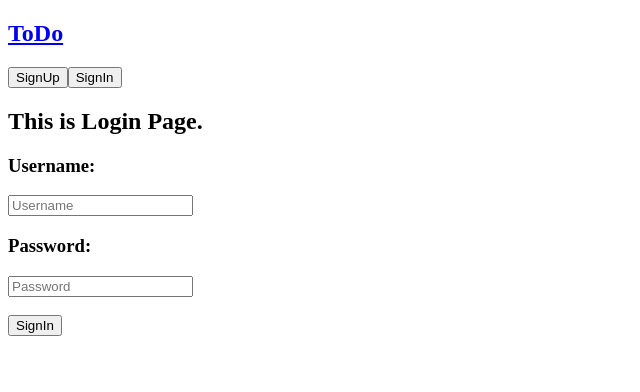
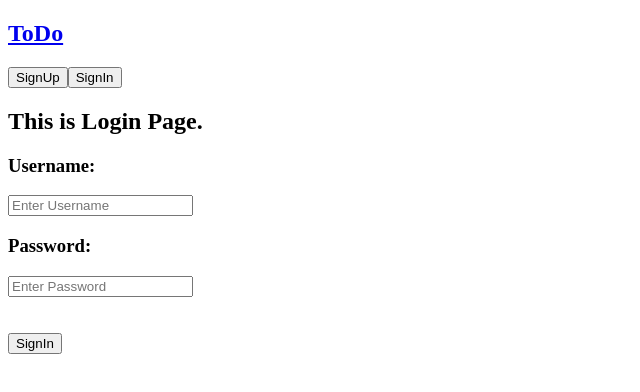
Before and after one commit to HashirAKB/Never-Ending-Todo-App-Frontend, a React (Vite) app: page /signin in a window 1280 px wide. Shown: the top 392 px of the page, without its empty margins (0-640 px from the left). Built offline with nearby package versions, Linux system fonts and the light colour scheme; no server answers.

Commit message:
Refactored Login Feature to Use React Hook Form and Updated Dependencies

```diff
--- a/src/components/Login.jsx
+++ /dev/null
@@ -1,44 +0,0 @@
-//src\components\Login.jsx
-import { useRecoilValue, useSetRecoilState } from "recoil";
-import { passwordState, jwtTokenState, usernameState } from "../store/atoms/userAtoms";
-import axiosInstance from "../utils/axiosInstance";
-import { useNavigate } from 'react-router-dom';
-
-export const SigninButton = () => {
-    const username = useRecoilValue(usernameState);
-    const password = useRecoilValue(passwordState);
-    const jwtToken = useSetRecoilState(jwtTokenState);
-
-    // const setSignupResult = useSetRecoilState(signupResultState);
-
-    const navigate = useNavigate();
-
-    const navigateToTodos = () => {
-        navigate('/todos');
-    }
-
-    const handleSignin = () => {
-        console.log(`Signin clicked. Username:${username}, Password:${password}`);
-        axiosInstance.post('/user/signin', {
-            "username": username,
-            "password": password
-          })
-          .then(function (response) {
-            console.log(response.data);
-            if(response.status == 200){
-                jwtToken(response.data.token);
-                navigateToTodos();
-            }
-          })
-          .catch(function (error) {
-            console.log(error);
-          });
-    };
-
-    return(
-        <button type="submit"
-                onClick={
-                    handleSignin
-                }>SignIn</button>
-    )
-}
--- a/src/pages/LoginPage.jsx
+++ b/src/pages/LoginPage.jsx
@@ -1,32 +1,66 @@
-import { useRecoilValue, useRecoilState, useSetRecoilState } from "recoil"
+import { useRecoilValue, useSetRecoilState } from "recoil"
 import { jwtTokenState, signupResultState } from "../store/atoms/userAtoms"
-import { usernameState, passwordState } from "../store/atoms/userAtoms";
-import { SigninButton } from "../components/Login";
+import { useForm } from "react-hook-form"
+import axiosInstance from "../utils/axiosInstance";
+import { useNavigate } from 'react-router-dom';
 
 export const LoginPage = () => {
-    const [username, setUsername] = useRecoilState(usernameState);
-    const [password, setPassword] = useRecoilState(passwordState);
     const signupResult = useRecoilValue(signupResultState);
-    console.log(signupResult);
+    const jwtToken = useSetRecoilState(jwtTokenState);
+    console.log("SignIn component");
+
+    const navigate = useNavigate();
+
+    const navigateToTodos = () => {
+        navigate('/todos');
+    }
+
+    const {
+        register,
+        handleSubmit,
+        watch,
+        formState: { errors },
+      } = useForm()
+
+    const onSubmit = (data) => {
+        console.log(`Signin clicked. Username:${data.username}, Password:${data.password}`);
+        axiosInstance.post('/user/signin', {
+            "username": data.username,
+            "password": data.password
+          })
+          .then(function (response) {
+            console.log(response.data);
+            if(response.status == 200){
+                jwtToken(response.data.token);
+                navigateToTodos();
+            }
+          })
+          .catch(function (error) {
+            console.log(error);
+          });
+    }
+
     return(
         <>
             {signupResult? <h3>Signup successfull, Please login with your credentials.</h3> : null}
             <h2>This is Login Page.</h2>
-            <h3>Username:</h3>
-            <input
-                type="text"
-                placeholder="Username"
-                onChange={(e) => setUsername(e.target.value)}
-            />
-            <h3>Password:</h3>
-            <input
-                type="password"
-                placeholder="Password"
-                onChange={(e) => setPassword(e.target.value)}
-                />
-            <br/>
-            <br/>
-            <SigninButton/>
+            <form onSubmit={handleSubmit(onSubmit)}>
+                <h3>Username:</h3>
+                {/* register your input into the hook by invoking the "register" function */}
+                <input placeholder="Enter Username" {...register("username", { required: true })} />
+                <br/>
+                {errors.username && <span>Username is required</span>}
+
+                <h3>Password:</h3>
+                {/* include validation with required or other standard HTML validation rules */}
+                <input type="password" placeholder="Enter Password" {...register("password", { required: true })} />
+                {/* errors will return when field validation fails  */}
+                <br/>
+                {errors.password && <span>Password is required</span>}
+                <br/>
+                <br/>
+                <button type="submit">SignIn</button>
+            </form>
         </>
     )
 }
--- a/src/pages/SignupPage.jsx
+++ b/src/pages/SignupPage.jsx
@@ -1,5 +1,5 @@
 import { useForm } from "react-hook-form"
-import { useRecoilState, useSetRecoilState } from "recoil";
+import { useSetRecoilState } from "recoil";
 import {signupResultState } from "../store/atoms/userAtoms";
 import axiosInstance from "../utils/axiosInstance";
 import { useNavigate } from 'react-router-dom';
```
